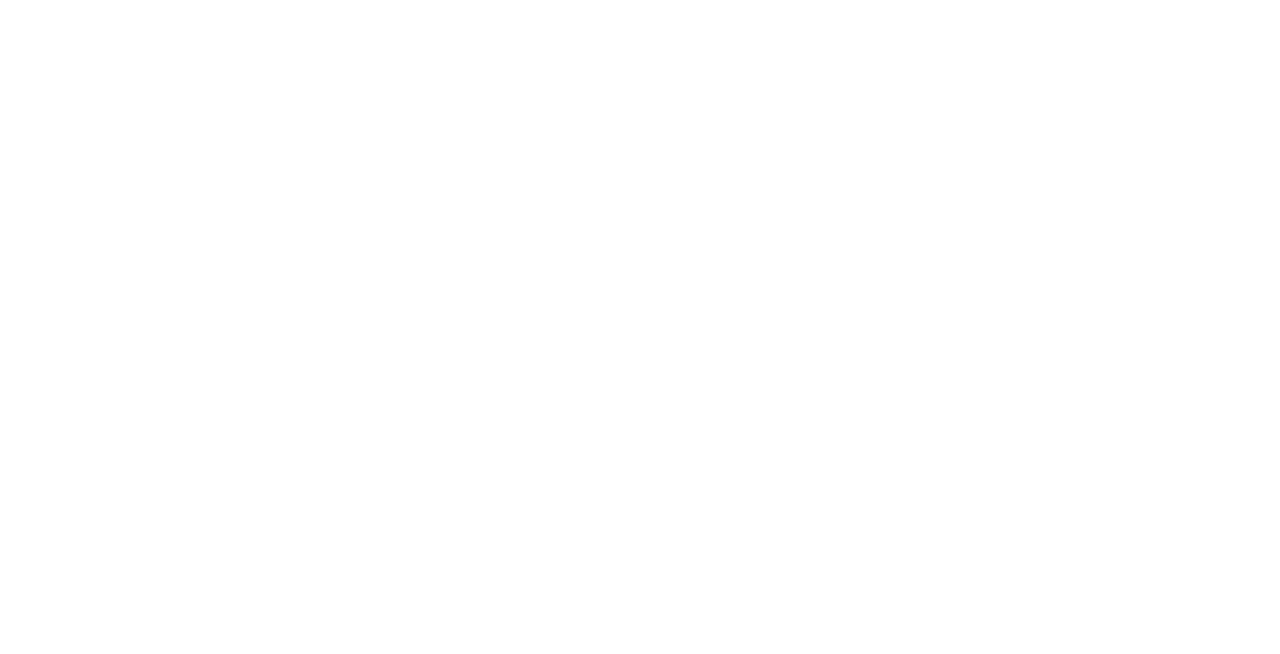
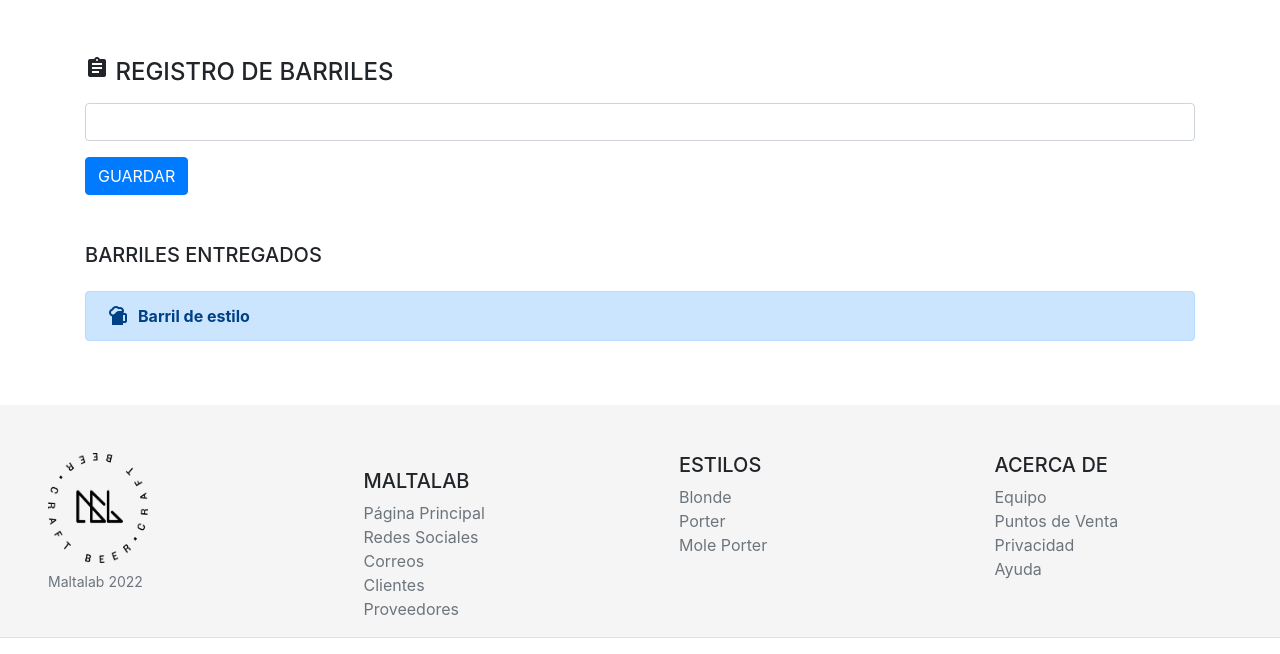
Before and after one commit to chiliwis/CRUD-ML-Barriles, a plain HTML site: page index.html in a window 1280 px wide. Drawn offline with nearby package versions, Linux system fonts and the light colour scheme.

Commit message:
Registro y listado

```diff
--- a/css/main.css
+++ b/css/main.css
@@ -0,0 +1,12 @@
+
+
+header {
+    background-color: whitesmoke;
+}
+
+footer{
+   position: absolute;
+    botton: 0;
+    width: 100%;
+    background-color: whitesmoke;
+}
--- a/index.html
+++ b/index.html
@@ -1,14 +1,89 @@
 <!DOCTYPE html>
 <html lang="en">
+
 <head>
     <meta charset="UTF-8">
     <meta http-equiv="X-UA-Compatible" content="IE=edge">
-    <meta name="viewport" content="width=device-width, initial-scale=1.0">
+    <meta name="viewport" content="width=device-width, initial-scale=1.0 shrink-to-fit=no">
     <link rel="stylesheet" href="/css/main.css">
+    <link href="https://fonts.googleapis.com/icon?family=Material+Icons" rel="stylesheet">
+    <link rel="stylesheet" href="https://cdn.jsdelivr.net/npm/bootstrap@4.6.2/dist/css/bootstrap.min.css"
+        integrity="sha384-xOolHFLEh07PJGoPkLv1IbcEPTNtaed2xpHsD9ESMhqIYd0nLMwNLD69Npy4HI+N" crossorigin="anonymous">
     <title>BARRILES MLt</title>
 </head>
+<header>
+
+</header>
+
 <body>
+    <div class="container mt-5">
+        <h4>
+            <span class="material-icons mt-2">
+                assignment
+            </span>
+            REGISTRO DE BARRILES
+        </h4>
+        <form id="formulario">
+            <input type="text" id="barril" class="form-control my-3">
+            <button type="submit" class="btn btn-primary">GUARDAR</button>
+        </form>
+        <div id="listaBarriles" class="mt-5">
+            <h5>BARRILES ENTREGADOS</h5>
+            <div class="alert alert-primary mt-4" role="alert">
+                <span class="material-icons float-left mr-2">
+                    sports_bar
+                    </span>
+                <b>Barril de estilo</b>
+              </div>
+        </div>
+
+    </div>
+
 
 </body>
+
+
+<footer class="pt-4 my-md-5 pt-md-5 border-bottom mr-4">
+    <div class="row">
+        <div class="col-12 col-md ml-5">
+            <img class="mb-2 mr-4" src="/images/Isotipo_full_MaltaLab_negro.png"" width=" 100" height="110 mb-3">
+            <small class="d-block mb-3 text-muted mr-5"> Maltalab 2022</small>
+        </div>
+        <div class="col-6 col-md mt-3">
+            <h5>MALTALAB</h5>
+            <ul class="list-unstyled text-small">
+                <li><a class="text-muted" href="#">Página Principal</a></li>
+                <li><a class="text-muted" href="#">Redes Sociales</a></li>
+                <li><a class="text-muted" href="#">Correos</a></li>
+                <li><a class="text-muted" href="#">Clientes</a></li>
+                <li><a class="text-muted" href="#">Proveedores</a></li>
+            </ul>
+        </div>
+        <div class="col-6 col-md">
+            <h5>ESTILOS</h5>
+            <ul class="list-unstyled text-small">
+                <li><a class="text-muted" href="#">Blonde</a></li>
+                <li><a class="text-muted" href="#">Porter</a></li>
+                <li><a class="text-muted" href="#">Mole Porter</a></li>
+            </ul>
+        </div>
+        <div class="col-6 col-md">
+            <h5>ACERCA DE</h5>
+            <ul class="list-unstyled text-small">
+                <li><a class="text-muted" href="#">Equipo</a></li>
+                <li><a class="text-muted" href="#">Puntos de Venta</a></li>
+                <li><a class="text-muted" href="#">Privacidad</a></li>
+                <li><a class="text-muted" href="#">Ayuda</a></li>
+            </ul>
+        </div>
+    </div>
+</footer>
 <script src="/js/main.js"></script>
+<script src="https://cdn.jsdelivr.net/npm/jquery@3.5.1/dist/jquery.slim.min.js"
+    integrity="sha384-DfXdz2htPH0lsSSs5nCTpuj/zy4C+OGpamoFVy38MVBnE+IbbVYUew+OrCXaRkfj"
+    crossorigin="anonymous"></script>
+<script src="https://cdn.jsdelivr.net/npm/bootstrap@4.6.2/dist/js/bootstrap.bundle.min.js"
+    integrity="sha384-Fy6S3B9q64WdZWQUiU+q4/2Lc9npb8tCaSX9FK7E8HnRr0Jz8D6OP9dO5Vg3Q9ct"
+    crossorigin="anonymous"></script>
+
 </html>
```
